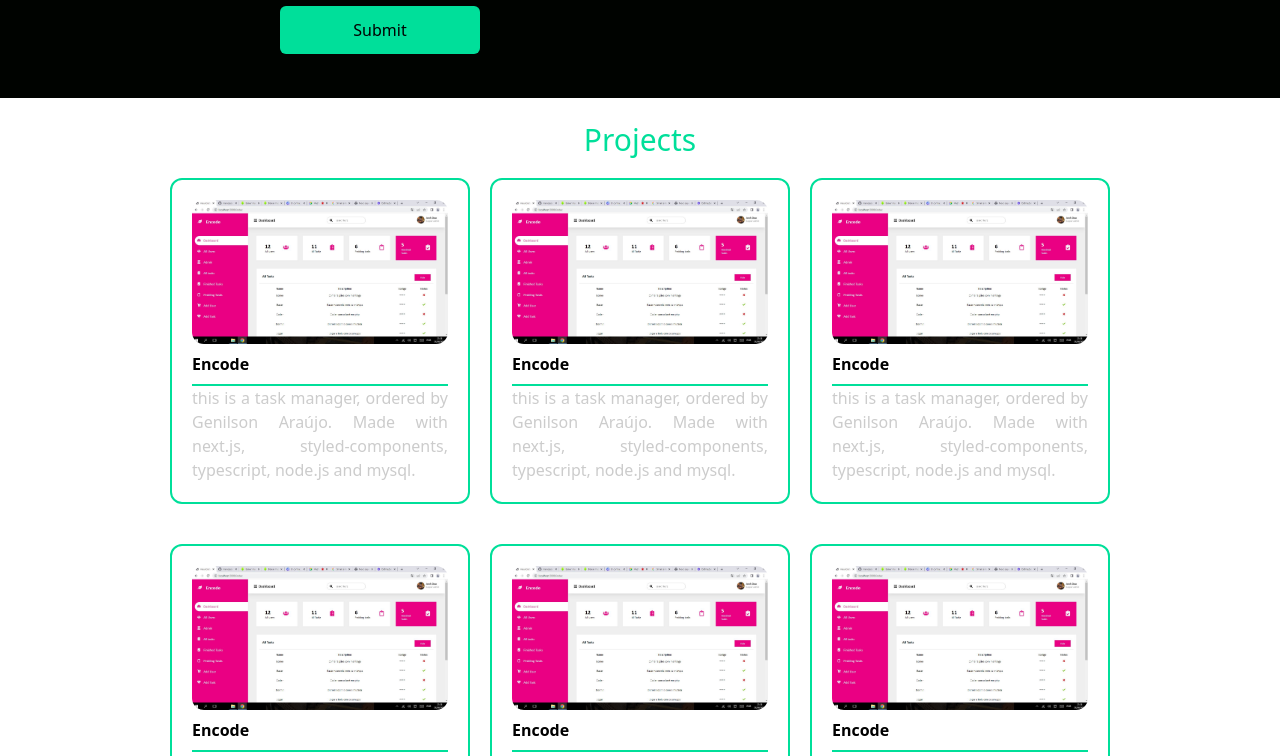
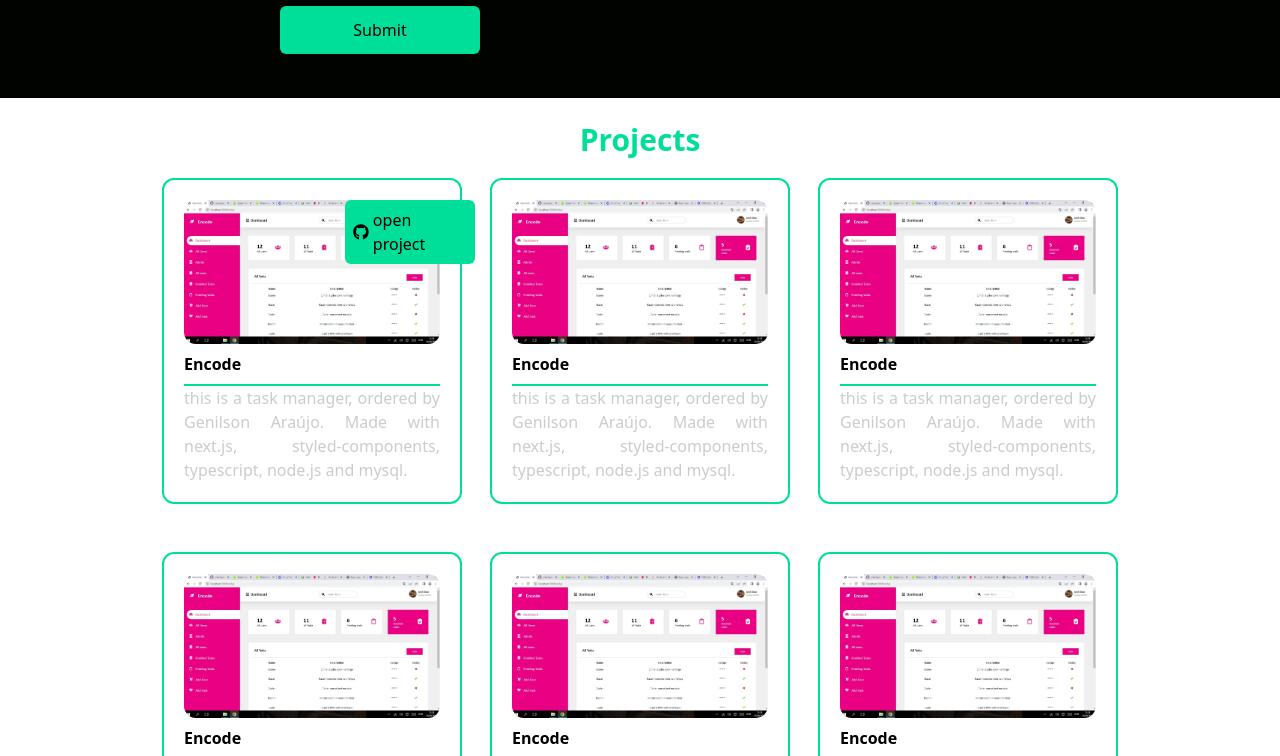
Before and after one commit to mauriciocosta404/portifolio, a React (Create React App) app: page / in a window 1280 px wide. Shown: the part 2340-3096 px from the top of the page. Built offline with nearby package versions, Linux system fonts and the light colour scheme.

Commit message:
feat: adicionando o link github

```diff
--- a/src/components/projects.tsx
+++ b/src/components/projects.tsx
@@ -1,3 +1,4 @@
+import { FaGithub } from 'react-icons/fa';
 import project1 from '../assets/projects/taskManager.jpg';
 
 interface NavProps {
@@ -8,9 +9,10 @@ interface NavProps {
 const Projects=({nav,setNav}:NavProps)=>{
     return(
         <div className="w-full  bg-white p-6">
-            <h1 className=" w-full text-3xl text-center text-[#00df9a]">Projects</h1>
-            <div className="flex flex-wrap justify-center gap-5">
-                <div className='mt-5 rounded-[12px] max-w-[300px] p-5 border-solid border-2 border-[#00df9a] '>
+            <h1 className="w-full text-3xl font-bold text-center text-[#00df9a]">Projects</h1>
+            <div className="flex flex-wrap justify-center gap-7">
+                <div className='mt-5 relative rounded-[12px] max-w-[300px] p-5 border-solid border-2 border-[#00df9a] '>
+                    <a href="" className='flex items-center gap-1 absolute right-[-15px] rounded-md p-2 w-[130px] text-1xl bg-[#00df9a]'><FaGithub/>open project</a>
                     <img src={project1} className="rounded-[12px]" alt="" />
                     <h2 className='w-full font-bold border-b-2 py-2  border-[#00df9a]'>Encode</h2>
                     <p className='text-[#ccc] lg:text-1xl text-justify'>this is a task manager, ordered by Genilson Araújo. Made with next.js, styled-components, typescript, node.js and mysql.</p>
```
